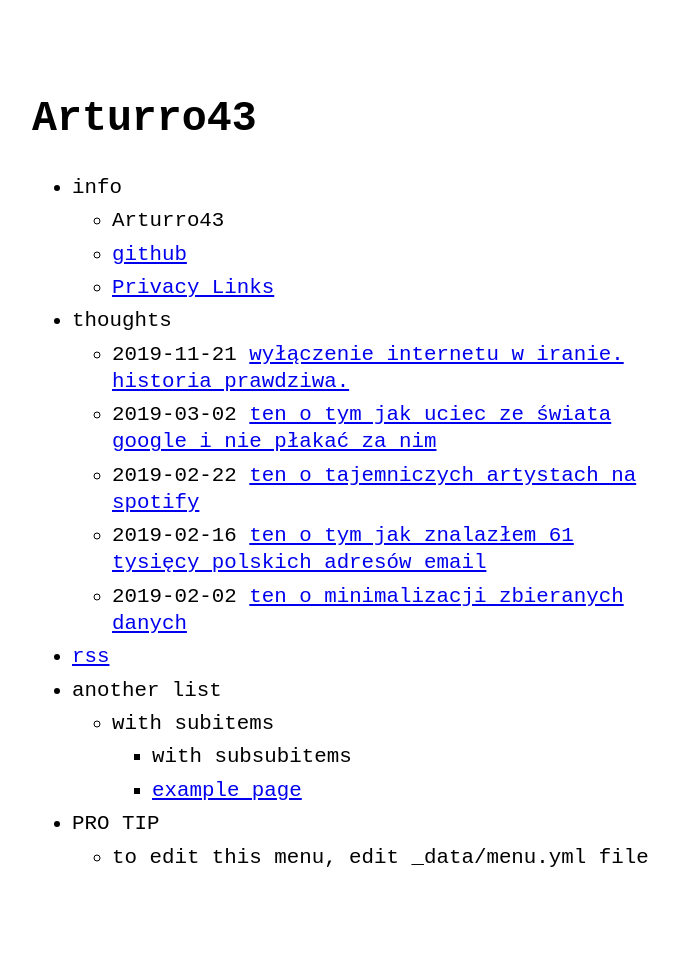
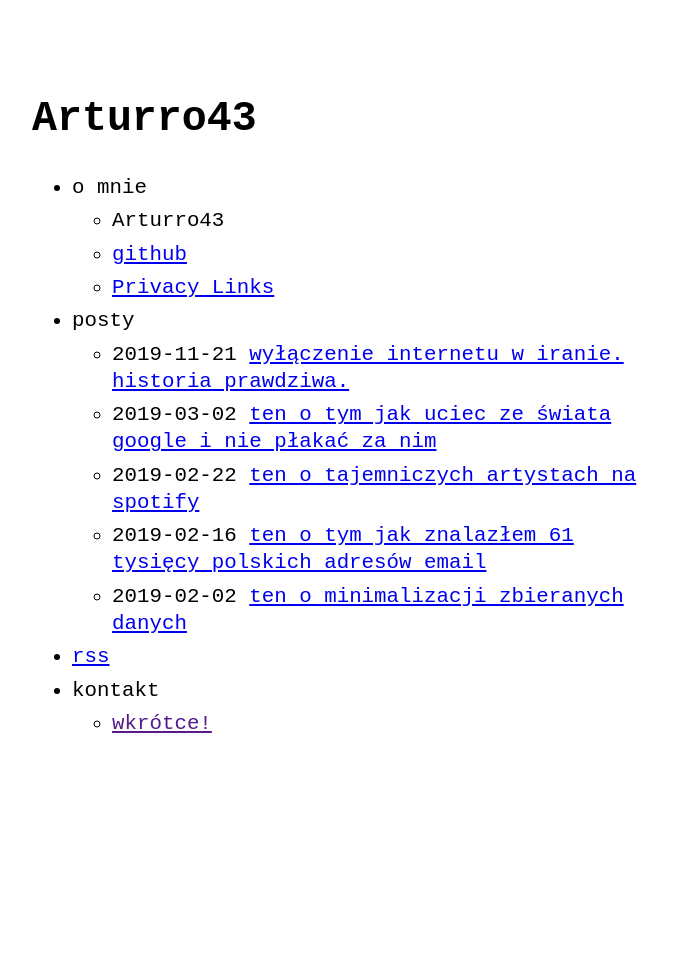
Before and after one commit to Arturro43/blog, a Jekyll site: the page built from index.md, in a window 1280 px wide. Shown: the whole page, without its empty margins (288-967 px from the left). Built offline with Jekyll 4.4.1, drawn with Linux system fonts in a browser that asks for light colours; after the commit the page ends 900 px from its top, so only the background shows below that.

Commit message:
main page edit

```diff
--- a/_data/menu.yml
+++ b/_data/menu.yml
@@ -2,7 +2,7 @@
 # https://github.com/riggraz/no-style-please#customize-the-menu
 
 entries:
-  - title: info
+  - title: o mnie
     url: false
     entries:
       - title: Arturro43
@@ -12,7 +12,7 @@ entries:
       - title: Privacy Links
         url: https://github.com/Arturro43/privacy-links
 
-  - title: thoughts
+  - title: posty
     post_list: true
     url: false
     entries: false
@@ -20,18 +20,7 @@ entries:
   - title: rss
     url: feed.xml
 
-  - title: another list
+  - title: kontakt
     url: false
     entries:
-      - title: with subitems
-        url: false
-        entries:
-          - title: with subsubitems
-            url: false
-          - title: example page
-            url: about
-  - title: PRO TIP
-    url: false
-    entries:
-      - title: to edit this menu, edit _data/menu.yml file
-        url: false
+      - title: wkrótce!
```
